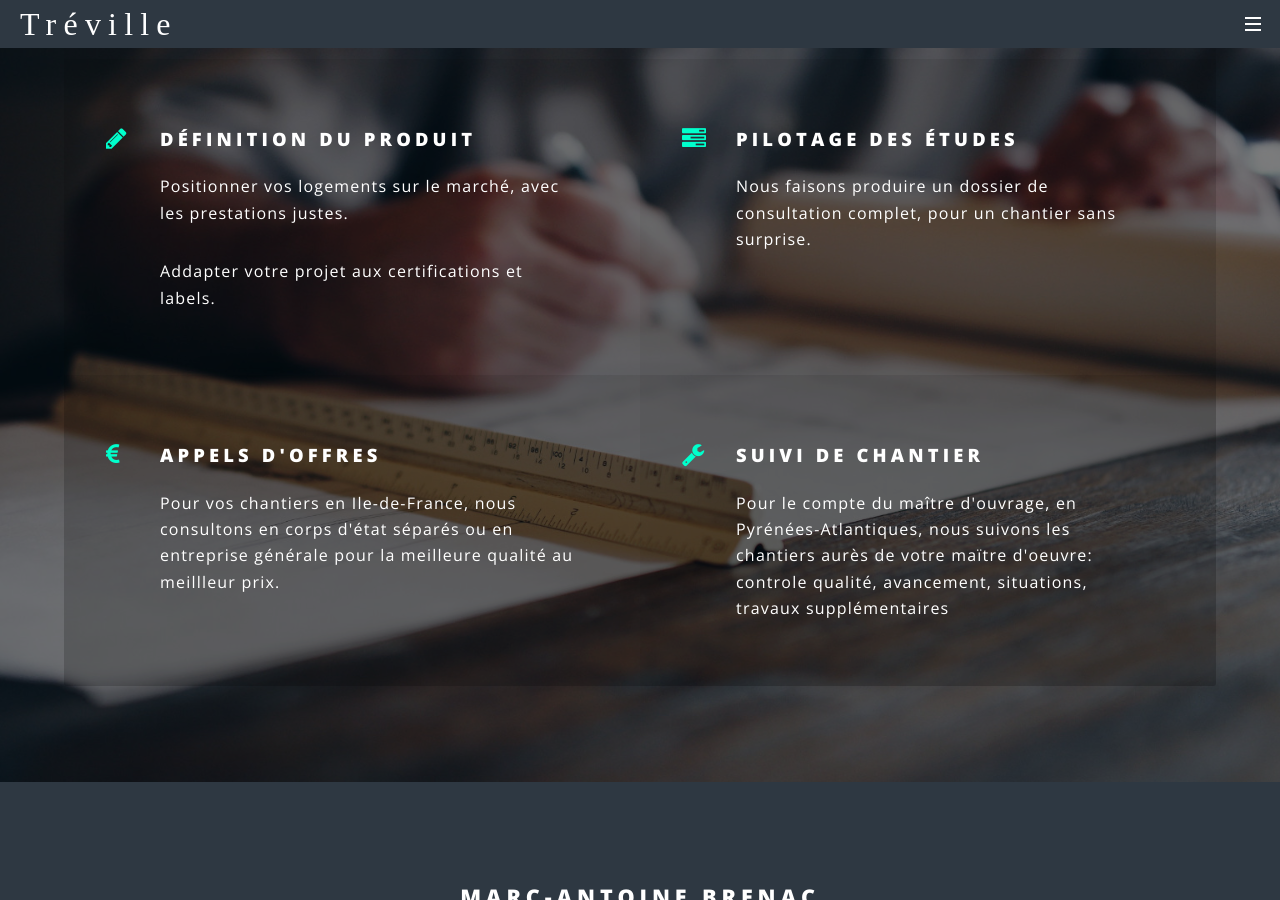
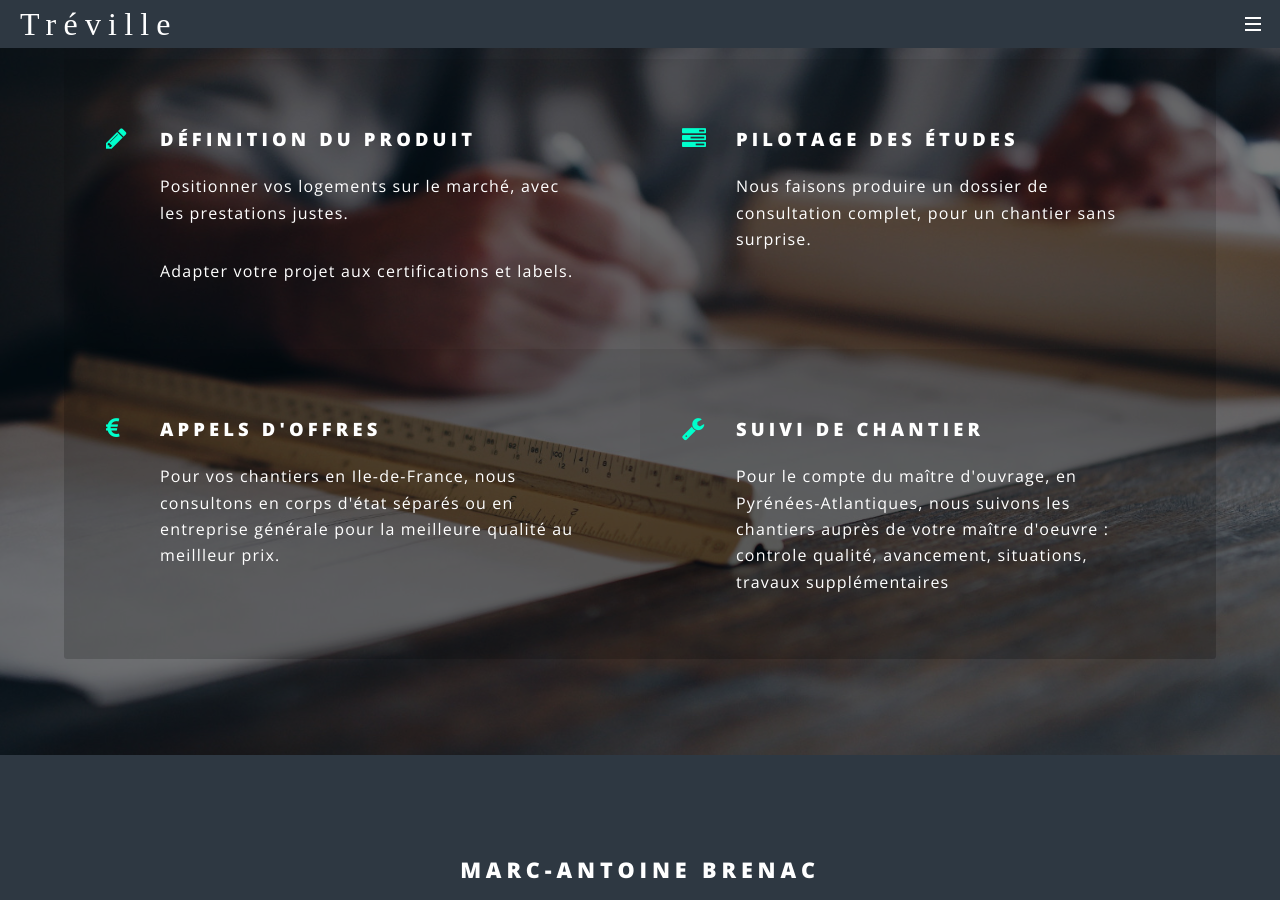
Before and after one commit to treville-sasu/treville-sasu.github.io, a Jekyll site: the page built from index.html, in a window 1280 px wide and 900 px high, scrolled down 1804 px. Built offline with Jekyll 4.4.1, drawn with Linux system fonts in a browser that asks for light colours; some web fonts are replaced; some of the changed text lies outside the part shown.

Commit message:
Fix more typos

```diff
--- a/index.html
+++ b/index.html
@@ -64,7 +64,7 @@ layout: landing
 								<li class="icon fa-pencil">
 									<h3>Définition du produit</h3>
 									<p>Positionner vos logements sur le marché, avec les prestations justes.</p>
-									<p>Addapter votre projet aux certifications et labels.</p>
+									<p>Adapter votre projet aux certifications et labels.</p>
 								</li>
 								<li class="icon fa-tasks">
 									<h3>Pilotage des études</h3>
@@ -76,7 +76,7 @@ layout: landing
 								</li>
 								<li class="icon fa-wrench">
 									<h3>Suivi de chantier</h3>
-									<p>Pour le compte du maître d'ouvrage, en Pyrénées-Atlantiques, nous suivons les chantiers aurès de votre maïtre d'oeuvre: controle qualité, avancement, situations, travaux supplémentaires</p>
+									<p>Pour le compte du maître d'ouvrage, en Pyrénées-Atlantiques, nous suivons les chantiers auprès de votre maître d'oeuvre : controle qualité, avancement, situations, travaux supplémentaires</p>
 								</li>
 							</ul>
 						</div>
--- a/sw.js
+++ b/sw.js
@@ -23,9 +23,9 @@ let version = '0.6.2';
 self.addEventListener('install', e => {
   let timeStamp = Date.now();
   e.waitUntil(
-    caches.open('airhorner').then(cache => {
+    caches.open('treville.fr').then(cache => {
       return cache.addAll([
-        `/`,
+        // `/`,
         // `/index.html`,
         `/css/main.css`,
         `/css/treville.css`,
```
Also changed, not shown: other parts of index.html (+1 -1 lines), manifest.json.
